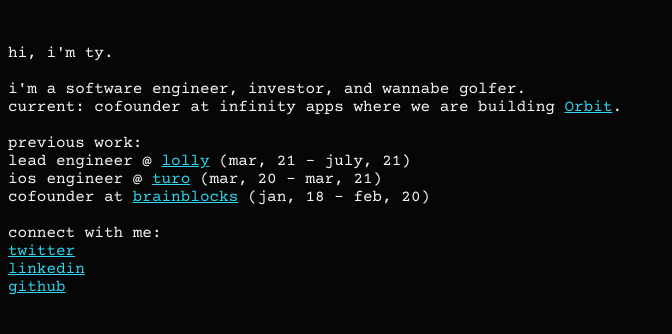
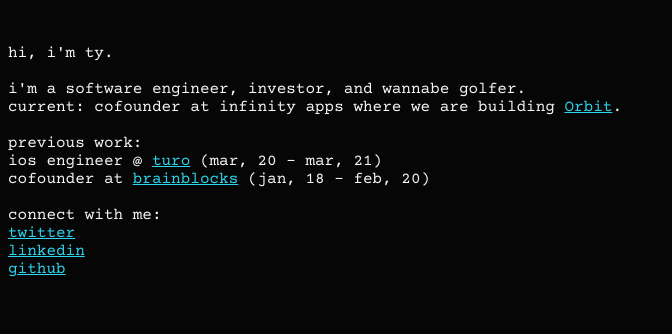
Before and after one commit to schenkty/schenkty, a plain HTML site: page docs/index.html in a window 1280 px wide. Shown: the whole page, without its empty margins (0-672 px from the left). Drawn offline with nearby package versions, Linux system fonts and the light colour scheme.

Commit message:
Update index.html

```diff
--- a/docs/index.html
+++ b/docs/index.html
@@ -47,8 +47,6 @@
         <br>
         previous work:
         <br>
-        lead engineer @ <a href="https://www.thelollyapp.com">lolly</a> (mar, 21 - july, 21)
-        <br>
         ios engineer @ <a href="https://turo.com">turo</a> (mar, 20 - mar, 21)
         <br>
         cofounder at <a href="https://github.com/brainblocks">brainblocks</a> (jan, 18 - feb, 20)
```
